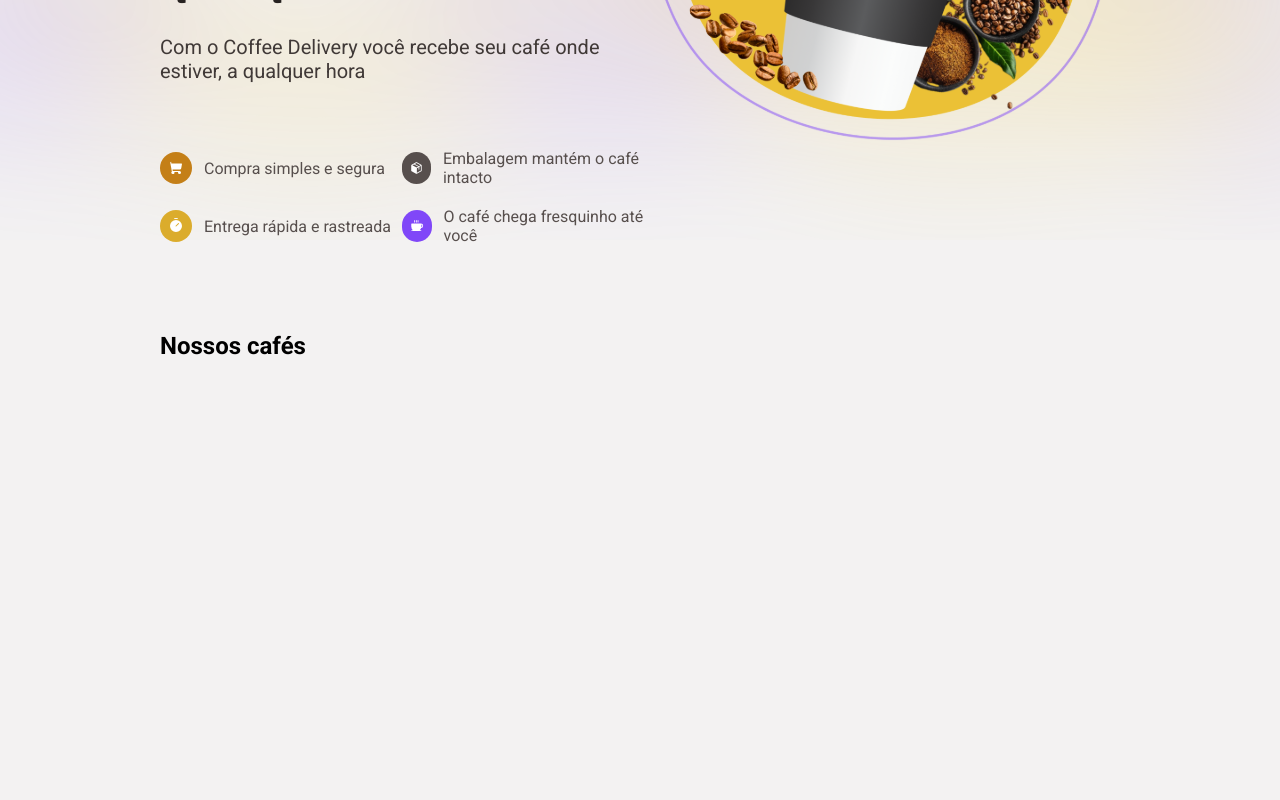
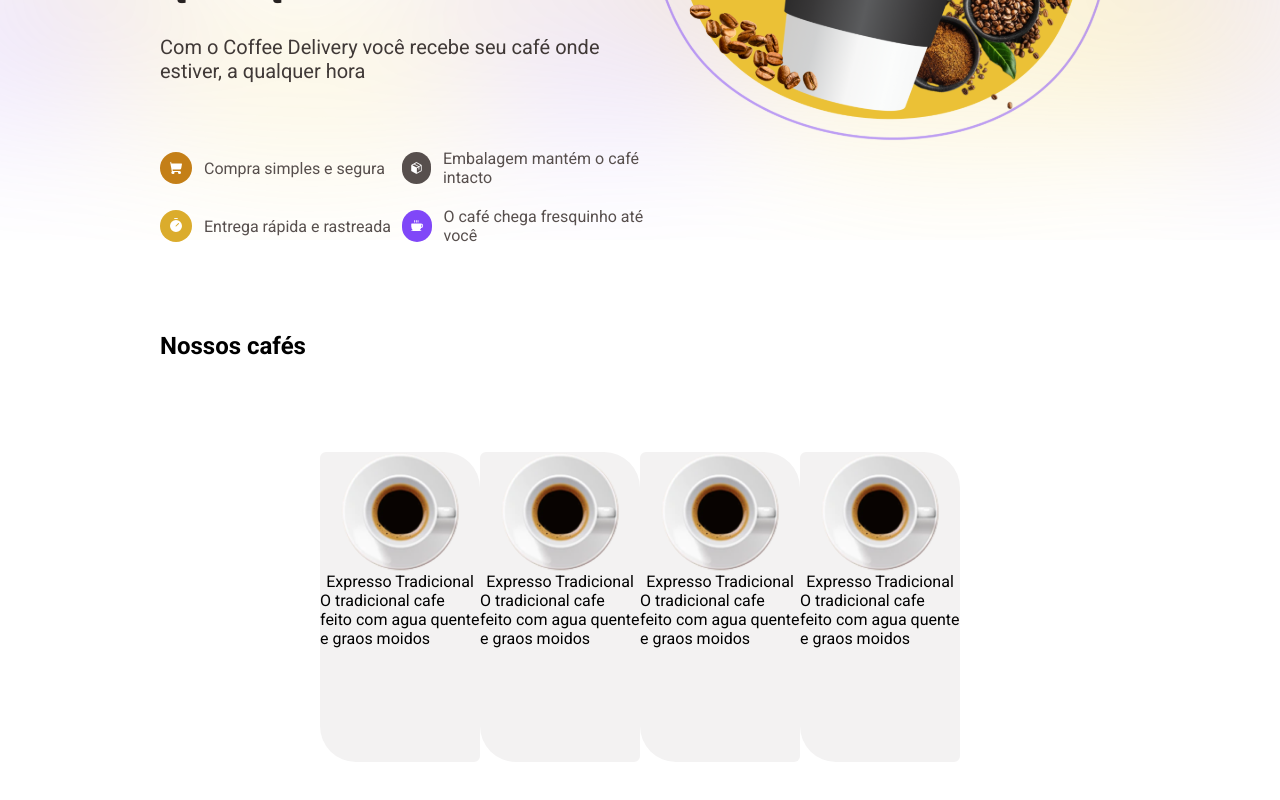
Before and after one commit to ViniciusMV13/CoffeDelivery, a React (Vite) app: page / in a window 1280 px wide. Shown: the part 412-1212 px from the top of the page. Before the commit the page ends 864 px from the top, so only its background shows below. Built offline with nearby package versions, Linux system fonts and the light colour scheme.

Commit message:
Inicio do Card de cafe

```diff
--- a/src/layouts/DefaultLayouts/styles.ts
+++ b/src/layouts/DefaultLayouts/styles.ts
@@ -3,7 +3,6 @@
 export const LayoutContainer = styled.div `
 height: auto;
 width: auto;
-background: ${(props) => props.theme['base-card']};
 
 display: flex;
 flex-direction: column;
--- /dev/null
+++ b/src/pages/Home/components/CoffeeCard/index.tsx
@@ -0,0 +1,15 @@
+import { BuyCoffee, CoffeeContainer, CoffeeDescription, CoffeeInfo, CoffeeName } from "./style";
+import ExpressoTradicional from './../../../../assets/CoffeeList/Expresso_tradicional.png'
+
+export function CoffeeCard() {
+  return(
+    <CoffeeContainer>
+      <CoffeeInfo>
+        <img src={ExpressoTradicional} alt="" />
+        <CoffeeName>Expresso Tradicional</CoffeeName>
+        <CoffeeDescription>O tradicional cafe feito com agua quente e graos moidos</CoffeeDescription>
+      </CoffeeInfo>
+      <BuyCoffee></BuyCoffee>
+    </CoffeeContainer>
+  )
+}
--- /dev/null
+++ b/src/pages/Home/components/CoffeeCard/style.ts
@@ -0,0 +1,38 @@
+import styled from 'styled-components'
+
+export const CoffeeContainer = styled.div`
+display: flex;
+justify-content: center;
+align-items: baseline;
+width: 16rem;
+height: 19.375rem;
+background: ${(props) => props.theme['base-card']};
+border-radius: 6px 36px 6px 36px ;
+`
+export const BuyCoffee = styled.div`
+
+`
+
+export const CoffeeInfo = styled.div`
+display: flex;
+flex-direction: column;
+justify-content: center;
+align-items: center;
+img{
+  width: 120px;
+  height: 120px;
+}
+`
+export const CoffeeImg = styled.img`
+
+`
+
+export const CoffeeTag = styled.p`
+
+`
+export const CoffeeName = styled.p`
+
+`
+export const CoffeeDescription = styled.p`
+
+`
--- a/src/pages/Home/index.tsx
+++ b/src/pages/Home/index.tsx
@@ -1,8 +1,9 @@
-import {HomeContainer, Intro, InfoContainer, Item, Itens, CoffeeList} from './styles'
+import {HomeContainer, Intro, InfoContainer, Item, Itens, CoffeeList, CoffeeListTitle} from './styles'
 import Background from "./../../assets/Background.svg"
 import CoffeeImg from "./../../assets/Coffee.svg"
 import { Timer, ShoppingCart, Package, Coffee } from 'phosphor-react'
 import { defaultTheme } from '../../styles/themes/default'
+import { CoffeeCard } from './components/CoffeeCard'
 
 export function Home(){
   return(
@@ -22,9 +23,15 @@
         <img src={CoffeeImg}/>
       </span>
     </Intro>
-    <CoffeeList>
+    <CoffeeListTitle>
       <h2>Nossos cafés</h2>
-    </CoffeeList>
+      <CoffeeList>
+      <CoffeeCard></CoffeeCard>
+      <CoffeeCard></CoffeeCard>
+      <CoffeeCard></CoffeeCard>
+      <CoffeeCard></CoffeeCard>
+      </CoffeeList>
+    </CoffeeListTitle>
     </HomeContainer>
   )
 }
--- a/src/pages/Home/styles.ts
+++ b/src/pages/Home/styles.ts
@@ -57,10 +57,16 @@
   color: white;
 }
 `
+export const CoffeeListTitle = styled.div`
+width: 100%;
+height: 100%;
+padding: 5.75rem 10rem;
+`
 export const CoffeeList = styled.div`
 width: 100%;
 height: 100%;
 padding: 5.75rem 10rem;
 display: flex;
 justify-content: space-between;
+
 `
--- a/src/styles/global.ts
+++ b/src/styles/global.ts
@@ -8,7 +8,6 @@
 }
 
 body {
-  background: ${(props) => props.theme['base-card']};
   -webkit-font-smoothing: antialiased;
   font-family: 'Roboto', sans-serif;
   font-weight: 400;
```
Also changed, not shown: src/assets/CoffeeList/Expresso_tradicional.png (added).
